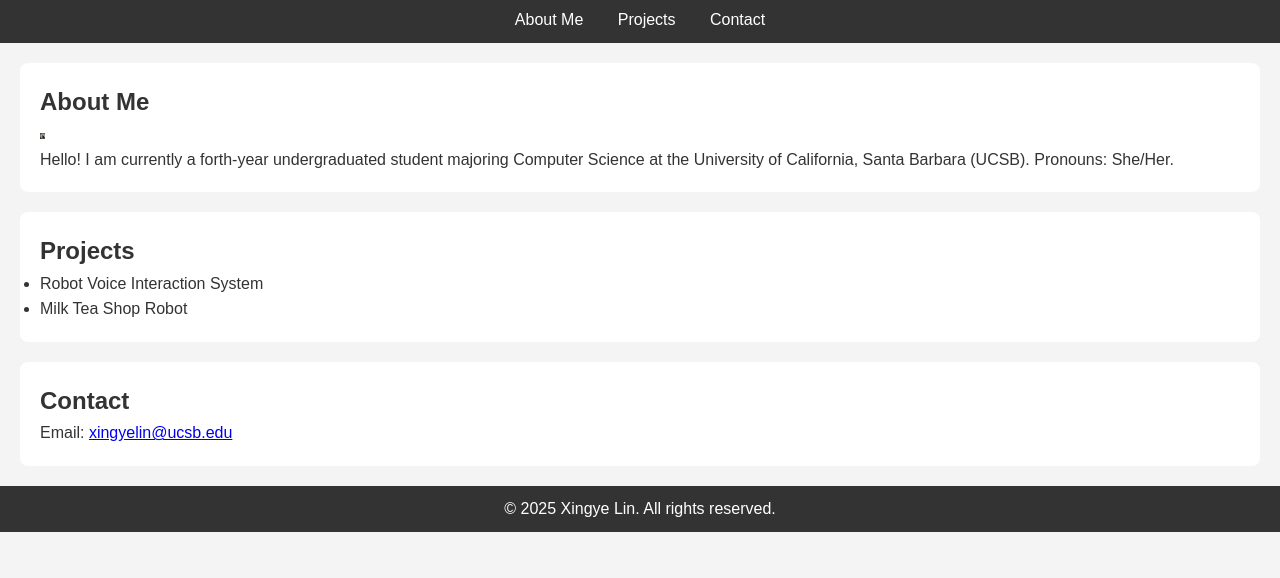
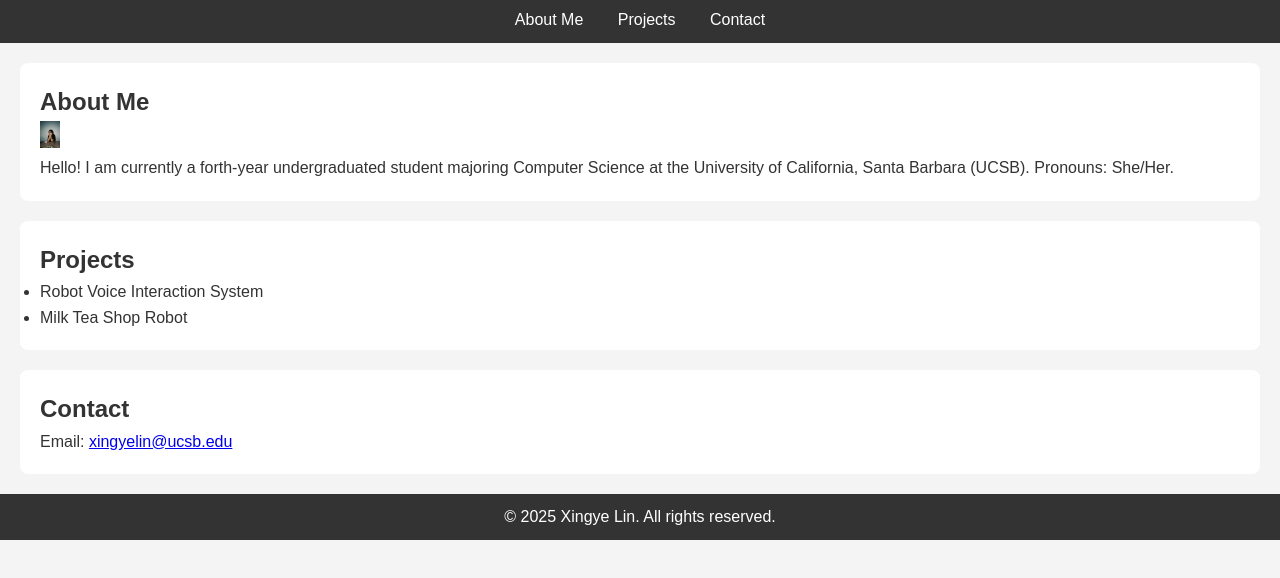
Before and after one commit to clin947/Cindy-webpage, a plain HTML site: page index.html in a window 1280 px wide. Shown: the part 64-642 px from the top of the page. Drawn offline with Linux system fonts and the light colour scheme.

Commit message:
resize image

```diff
--- a/index.html
+++ b/index.html
@@ -20,7 +20,7 @@
 
     <section id="about">
         <h2>About Me</h2>
-        <img src="photo.jpg" alt="A photo of me" width="5" height="auto">
+        <img src="photo.jpg" alt="A photo of me" width="20" height="auto">
         <p>Hello! I am currently a forth-year undergraduated student majoring Computer Science at the University of California, Santa Barbara (UCSB). Pronouns: She/Her.</p>
     </section>
 
```
